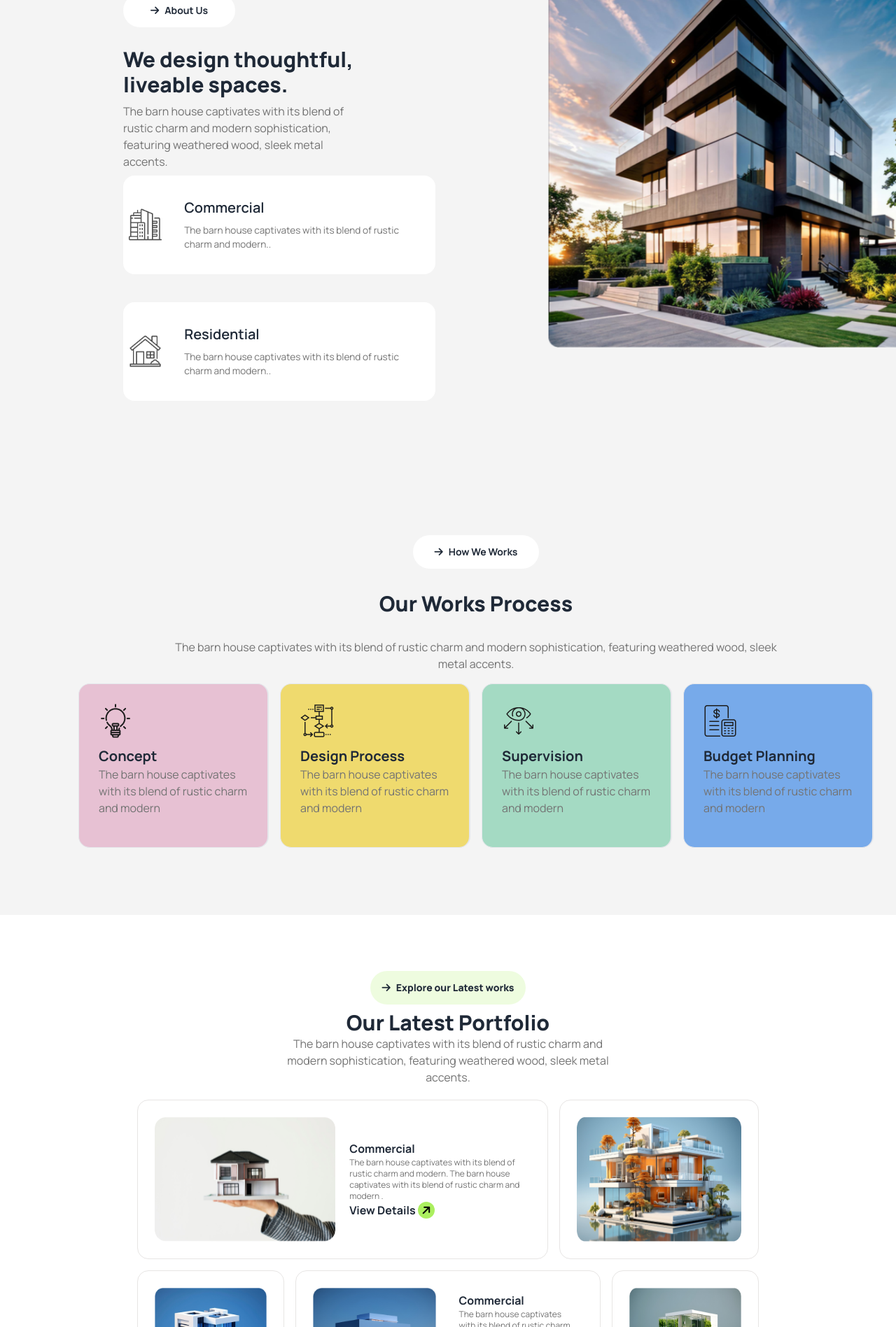
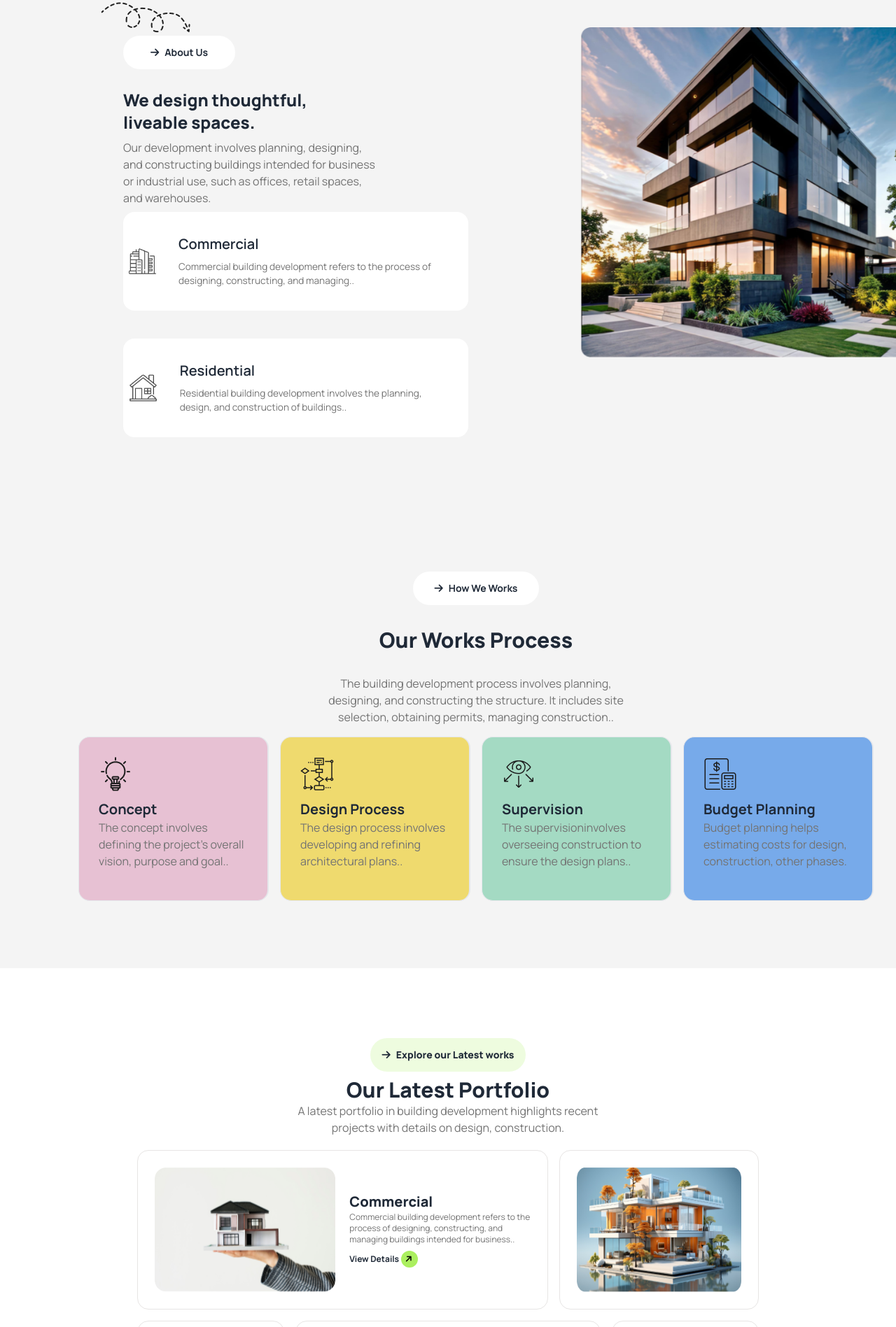
Before and after one commit to MRS028/Assignment03, a plain HTML site: page index.html in a window 1280 px wide. Shown: the part 903-2800 px from the top of the page at 70% size. Drawn offline with nearby package versions, Linux system fonts and the light colour scheme.

Commit message:
Fix button

```diff
--- a/index.html
+++ b/index.html
@@ -96,10 +96,10 @@
           </div>
         </div>
       </div>
-      <div class="grid grid-cols-1 place-items-center text-center pt-5">
+      <div class="grid grid-cols-1 place-items-center text-center pt-5 mx-2">
         <img src="assets/banner.png" alt="" />
-        <h2 class="font-extrabold text-3xl lg:text-5xl md:text-5xl pt-5">
-          A barn house of this design has a <br />
+        <h2 class="font-extrabold text-3xl lg:text-5xl md:text-5xl pt-5 px-2">
+          A barn house of this design has a <br class="hidden lg:block">
           striking appearance
         </h2>
         <p class="text-[1rem] text-center pt-7 lg:w-4/5 md:w-3/4">
@@ -107,14 +107,14 @@
           sophistication, featuring weathered wood, sleek metal
           accents, and large windows that flood the space with natural light.
         </p>
-        <div class="pt-5">
-          <button class="btn rounded-3xl font-extrabold text-xl bg-lime-200">
+
+          <button class="btn rounded-3xl font-extrabold my-10 w-full lg:w-[15%] md:w-[35%] text-xl bg-lime-200">
             View Details
             <div class="rounded-full w-7 h-7 bg-[#ABEF5F]">
               <i class="fa-solid fa-arrow-right fa-rotate-by" style="color: black; --fa-rotate-angle: -45deg;"></i>
             </div>
           </button>
-        </div>
+
       </div>
     </header>
     <!-- main -->
@@ -122,7 +122,7 @@
 
        <section class="bg-[#F4F4F4] overflow-hidden">
               <!-- Section-01 -->
-        <section class="container my-24 lg:w-full">
+        <section class="container lg:my-24 lg:w-full">
           <div class="grid lg:flex lg:card-side lg:w-[100%] lg:p-12 md:grid-cols-1   lg:m-24">
 
 
@@ -134,9 +134,9 @@
                       <button class="btn btn-ghost rounded-3xl w-[160px] font-bold bg-[#FFFFFF] "><i class="fa-solid fa-arrow-right"></i>About Us</button>
                     </div>
 
-                <h2 class="text-3xl font-extrabold text-center lg:text-left ">We design thoughtful,<br>liveable spaces.</h2>
-                <p class="lg:w-3/4 font-normal text-[#737373] text-center lg:text-left">The barn house captivates with its blend of rustic charm and
-                  modern sophistication, featuring weathered wood, sleek metal accents.</p>
+                <h2 class="text-2xl lg:text3xl font-extrabold text-center lg:text-left ">We design thoughtful,<br class="hidden lg:block"><br class=" lg:hidden">liveable spaces.</h2>
+                <p class="lg:w-3/4 font-normal text-[#737373] text-center lg:text-left">Our development involves planning, designing,
+                  and constructing buildings intended for business or industrial use, such as offices, retail spaces, and warehouses.</p>
                   <!-- card-1 commercial -->
                   <div class=" md:gap-6 lg:ml-0 grid md:grid-cols-2 lg:grid-cols-1">
                     <div class=" w-full card card-side bg-[#FFFFFF] px-2  mb-4">
@@ -147,7 +147,7 @@
                       </figure>
                       <div class="card-body">
                         <h2 class="card-title">Commercial</h2>
-                        <p class=" text-[0.85rem] text-[#737373]">The barn house captivates with its blend of rustic charm and modern..</p>
+                        <p class=" text-[0.85rem] text-[#737373]">Commercial building development refers to the process of designing, constructing, and managing..</p>
                       </div>
                     </div>
                     <div class="w-full card card-side bg-[#FFFFFF] px-2 mb-4">
@@ -158,7 +158,7 @@
                       </figure>
                       <div class="card-body ">
                         <h2 class="card-title">Residential</h2>
-                        <p class="font-normal text-[0.85rem] text-[#737373]">The barn house captivates with its blend of rustic charm and modern..</p>
+                        <p class="font-normal text-[0.85rem] text-[#737373]">Residential building development involves the planning, design, and construction of buildings..</p>
                       </div>
                     </div>
 
@@ -187,15 +187,16 @@
          <section class="container md:place-items-center my-5 mb-10 lg:m-10">
           <div>
             <!-- text -->
-            <div class="text-center md:px-[10%] lg:px-[15%]">
+            <div class="text-center px-1 md:px-[10%] lg:px-[15%]">
               <div>
                 <button class="btn btn-ghost rounded-3xl w-[180px] font-bold bg-[#FFFFFF] "><i class="fa-solid fa-arrow-right"></i>How We Works</button>
               </div>
               <h2 class="text-3xl font-extrabold text py-8">
                 Our Works Process
               </h2>
-              <p class="text-[#737373] md:text-center md:justify-center  mb-2 md:text-base font-normal">The barn house captivates with its blend of rustic charm and modern
-                 sophistication, featuring weathered wood, sleek metal accents.</p>
+              <p class="text-[#737373] md:text-center md:justify-center lg:px-[25%]  mb-2 md:text-base font-normal">The building development process involves planning, designing,
+                and constructing the structure. It includes site selection, obtaining permits, managing construction..
+                </p>
             </div>
             <!-- card -->
              <div class="grid md:grid-cols-2 lg:grid-cols-4 pb-16 md:px-[5%]">
@@ -206,7 +207,7 @@
                 </div>
                 <div class="">
                   <h2 class="font-bold text-xl">Concept</h2>
-                <p class="text-[#737373] font-normal">The barn house captivates with its blend of rustic charm and modern</p>
+                <p class="text-[#737373] font-normal">The concept involves defining the project's overall vision, purpose and goal..</p>
                 </div>
               </div>
               <!-- card-2 -->
@@ -216,7 +217,7 @@
                 </div>
                 <div class="">
                   <h2 class="font-bold text-xl">Design Process</h2>
-                <p class="text-[#737373] font-normal">The barn house captivates with its blend of rustic charm and modern</p>
+                <p class="text-[#737373] font-normal">The design process involves developing and refining architectural plans..</p>
                 </div>
               </div>
               <!-- card-3 -->
@@ -226,7 +227,7 @@
                 </div>
                 <div class="">
                   <h2 class="font-bold text-xl">Supervision</h2>
-                <p class="text-[#737373] font-normal">The barn house captivates with its blend of rustic charm and modern</p>
+                <p class="text-[#737373] font-normal">The supervisioninvolves overseeing construction to ensure the design plans..</p>
                 </div>
               </div>
               <!-- card-4 -->
@@ -236,7 +237,7 @@
                 </div>
                 <div class="">
                   <h2 class="font-bold text-xl">Budget Planning</h2>
-                <p class="text-[#737373] font-normal">The barn house captivates with its blend of rustic charm and modern</p>
+                <p class="text-[#737373] font-normal">Budget planning helps estimating costs for design, construction, other phases.</p>
                 </div>
               </div>
 
@@ -252,11 +253,10 @@
           <!-- main div -->
           <div>
             <!-- text div -->
-            <div class=" text-center">
+            <div class=" text-center my-5">
               <button class="btn btn-ghost rounded-3xl  font-extrabold bg-[#ABEF5F33] "><i class="fa-solid fa-arrow-right"></i>Explore our Latest works</button>
             <h1 class="font-extrabold text-3xl pt-2">Our Latest Portfolio</h1>
-            <p class="lg:px-[25%] px-3 font-normal text-[#737373]">The barn house captivates with its blend of rustic charm and
-              modern sophistication, featuring weathered wood, sleek metal accents.</p>
+            <p class="lg:px-[25%] px-3 font-normal text-[#737373]">A latest portfolio in building development highlights recent projects with details on design, construction.</p>
             </div>
             <!-- card div -->
             <div class="my-5 grid md:grid-row-12 lg:grid-cols-12 gap-3 justify-items-center md:gap-4 px-2 md:px-5">
@@ -268,9 +268,9 @@
                 </div>
 
                 <div class="w-full md:pt-0 pt-2 px-">
-                  <h2 class="font-bold text-base">Commercial</h2>
-                  <p class="text-xs font-normal text-[#737373] ">The barn house captivates with its blend of rustic charm and modern. The barn house captivates with its blend of rustic charm and modern .</p>
-                  <p class="font-bold"> <a href="">View Details </a><button class="rounded-full w-6 h-6 bg-[#ABEF5F]"><i class="fa-solid fa-arrow-right fa-rotate-by" style="color: black; --fa-rotate-angle: -45deg;"></i></button></p>
+                  <h2 class="font-extrabold text-xl">Commercial</h2>
+                  <p class="text-xs font-normal text-[#737373] ">Commercial building development refers to the process of designing, constructing, and managing buildings intended for business..</p>
+                  <p class="font-bold text-xs pt-2"> <a href="">View Details </a><button class="rounded-full w-6 h-6 bg-[#ABEF5F]"><i class="fa-solid fa-arrow-right fa-rotate-by" style="color: black; --fa-rotate-angle: -45deg;"></i></button></p>
                 </div>
               </div>
 
@@ -288,9 +288,9 @@
                 </div>
 
                 <div class="w-full md:pt-0 pt-2 px-3">
-                  <h2 class="font-bold text-base">Commercial</h2>
-                  <p class="text-xs font-normal text-[#737373] ">The barn house captivates with its blend of rustic charm and modern. The barn house captivates with its blend of rustic charm and modern .</p>
-                  <p class="font-bold"> <a href="">View Details </a><button class="rounded-full w-6 h-6 bg-[#ABEF5F]"><i class="fa-solid fa-arrow-right fa-rotate-by" style="color: black; --fa-rotate-angle: -45deg;"></i></button></p>
+                  <h2 class="font-extrabold text-xl">Commercial</h2>
+                  <p class="text-xs font-normal text-[#737373] ">Commercial building development refers to the process of designing, constructing, and managing buildings intended for business..</p>
+                  <p class="font-bold text-xs pt-2"> <a href="">View Details </a><button class="rounded-full w-6 h-6 bg-[#ABEF5F]"><i class="fa-solid fa-arrow-right fa-rotate-by" style="color: black; --fa-rotate-angle: -45deg;"></i></button></p>
                 </div>
               </div>
               <div class="bg-base-100 items-cente p-6 border lg:col-span-3 border-stone-200 flex flex-col w-full lg:flex-row rounded-2xl">
@@ -310,8 +310,7 @@
             <div class=" text-center">
               <button class="btn btn-ghost rounded-3xl  font-extrabold bg-[#ABEF5F33] "><i class="fa-solid fa-arrow-right"></i>Rinterio News</button>
             <h1 class="font-extrabold text-3xl pt-2 pb-2">Read Our Articles and News</h1>
-            <p class="lg:px-[25%] px-3 font-normal text-[#737373]">The barn house captivates with its blend of rustic charm and
-              modern sophistication, featuring weathered wood, sleek metal accents.</p>
+            <p class="lg:px-[25%] px-3 font-normal text-[#737373]">Our News and Articles features updates on recent developments, industry trends, project highlights, and expert opinions to keep stakeholders informed and engaged.</p>
             </div>
             <!-- News Card -->
             <div class=" grid lg:grid-cols-3 items-center justify-items-center">
@@ -395,8 +394,8 @@
             <div class=" text-center">
               <button class="btn btn-ghost rounded-3xl font-extrabold bg-[#ABEF5F33] "><i class="fa-solid fa-arrow-right"></i>Let's Connect</button>
             <h1 class="font-extrabold text-4xl pt-2">Let's Discuss Next Project</h1>
-            <p class="lg:px-[25%] px-3 font-normal text-[#737373]">The barn house captivates with its blend of rustic charm and
-              modern sophistication, featuring weathered wood, sleek metal accents.</p>
+            <p class="lg:px-[25%] px-3 font-normal text-[#737373]">Let’s discuss and connect involves engaging in conversations about project ideas,
+               collaborating on design and construction strategies,industry professionals.</p>
             </div>
             <!-- input field -->
              <div class="pt-5 w-full justify-items-center md:px-[17%] grid lg:grid-cols-2 md:grid-cols-2 gap-5">
@@ -441,7 +440,7 @@
                     <li><a href="#">Contact Us</a></li>
                 </ul>
               </div>
-              <a class="btn font-extrabold text-xl border-none rounded-3xl bg-[#ABEF5F]">Book Consult
+              <a class="btn font-extrabold w-10/12 md:w-[30%] lg:w-[30%]  text-xl border-none rounded-3xl bg-[#ABEF5F]">Book Consult
                 <div class="rounded-full w-7 h-7 bg-black">
                   <i class="fa-solid fa-arrow-right fa-rotate-by" style="color: #ffffff; --fa-rotate-angle: -45deg;"></i>
                 </div>  </a>
```
